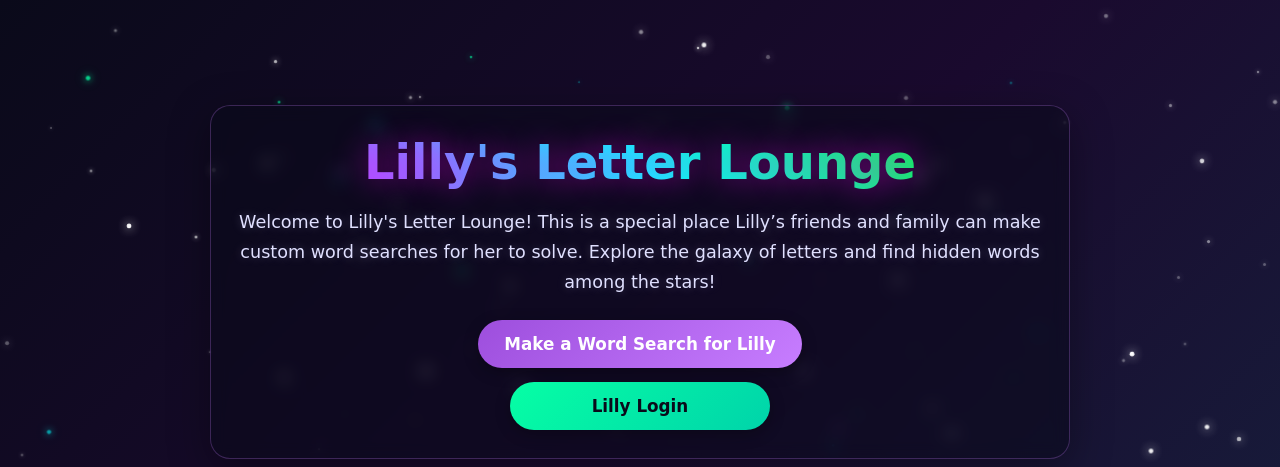
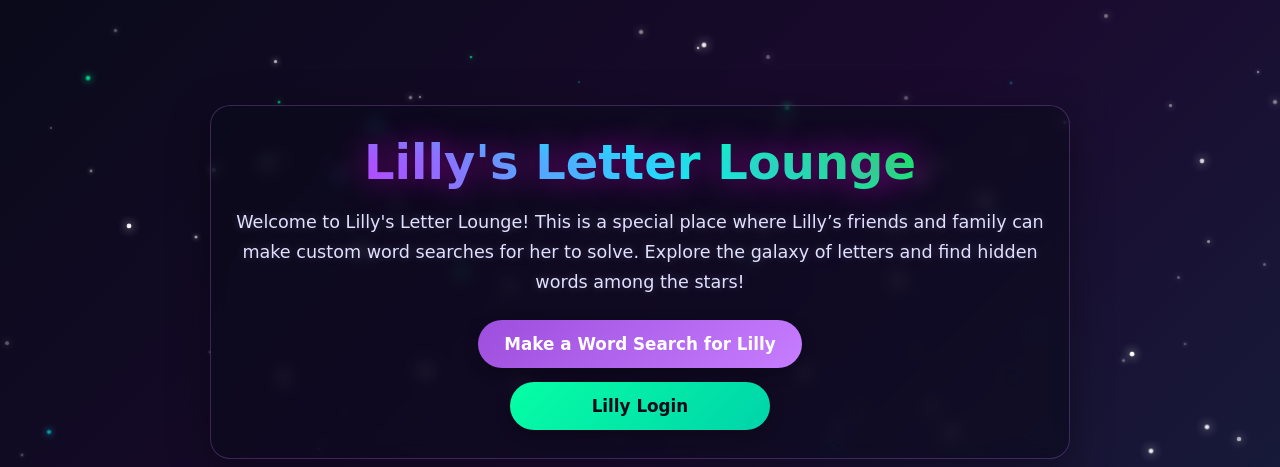
Before and after one commit to sundeep3257/LillysLetterLounge, a Flask app: page / in a window 1280 px wide. Shown: the top 467 px of the page. Run offline with Flask 3, Linux system fonts and the light colour scheme.

Commit message:
Fix home message

```diff
--- a/templates/index.html
+++ b/templates/index.html
@@ -19,7 +19,7 @@
 <div class="card">
     <h1>Lilly's Letter Loun<span id="admin-g" title="(secret)">g</span>e</h1>
     <div class="subtitle">
-        Welcome to Lilly's Letter Lounge! This is a special place Lilly’s friends and family can make custom word searches for her to solve.
+        Welcome to Lilly's Letter Lounge! This is a special place where Lilly’s friends and family can make custom word searches for her to solve.
         Explore the galaxy of letters and find hidden words among the stars!
     </div>
 
```
